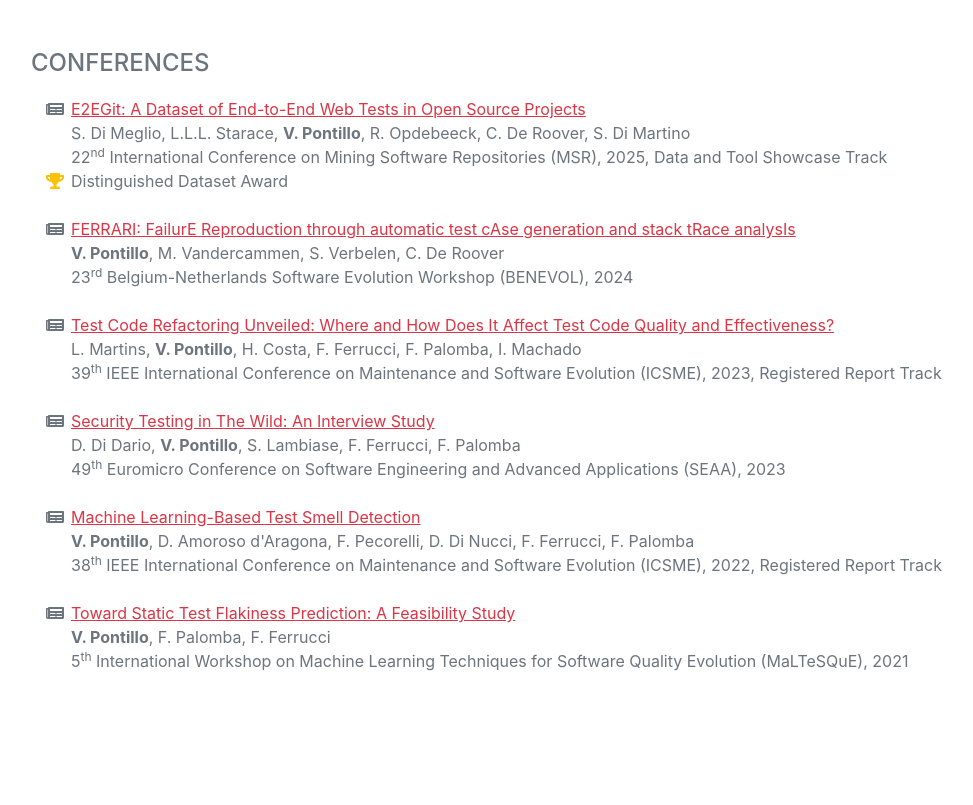
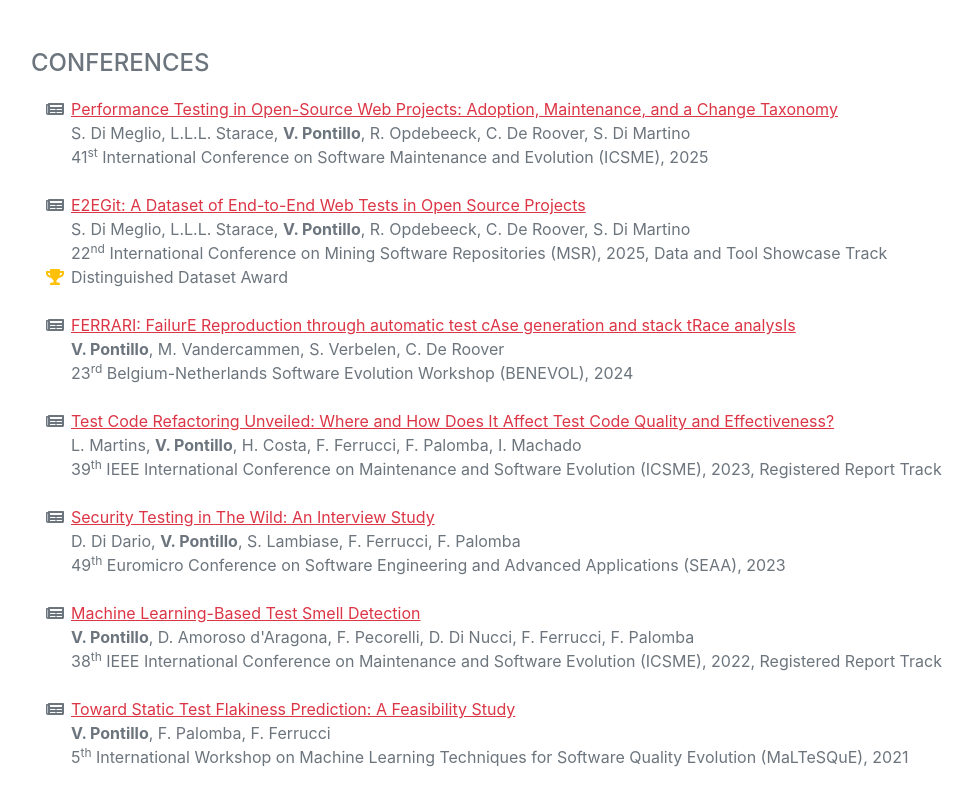
Before and after one commit to valeriapontillo/valeriapontillo.github.io, a plain HTML site: page index.html in a window 1280 px wide. Shown: the part 6347-7152 px from the top of the page, without its empty margins (289-1262 px from the left). Before the commit the page ends 7100 px from the top, so only its background shows below. Drawn offline with nearby package versions, Linux system fonts and the light colour scheme; some icons are missing; a web font is replaced by a local one.

Commit message:
add C5 paper

```diff
--- a/index.html
+++ b/index.html
@@ -427,6 +427,17 @@
                         <ul class="fa-ul mb-0">
                             <li>
                                 <span class="fa-li"><i class="fas fa-newspaper"></i></span>
+                            <a href="documents/conference/C5.pdf">Performance Testing in Open-Source Web Projects: Adoption, Maintenance, and a Change Taxonomy</a>
+                            <div>S. Di Meglio, L.L.L. Starace, <b>V. Pontillo</b>, R. Opdebeeck, C. De Roover, S. Di Martino</div>
+                            <div>41<sup>st</sup> International Conference on Software Maintenance and Evolution (ICSME), 2025 </div>
+                            </li>
+
+                            </ul>
+                            <br>
+
+                        <ul class="fa-ul mb-0">
+                            <li>
+                                <span class="fa-li"><i class="fas fa-newspaper"></i></span>
                             <a href="documents/conference/C4.pdf">E2EGit: A Dataset of End-to-End Web Tests in Open Source Projects</a>
                             <div>S. Di Meglio, L.L.L. Starace, <b>V. Pontillo</b>, R. Opdebeeck, C. De Roover, S. Di Martino</div>
                             <div>22<sup>nd</sup> International Conference on Mining Software Repositories (MSR), 2025,
```
Also changed, not shown: 1 other file.
